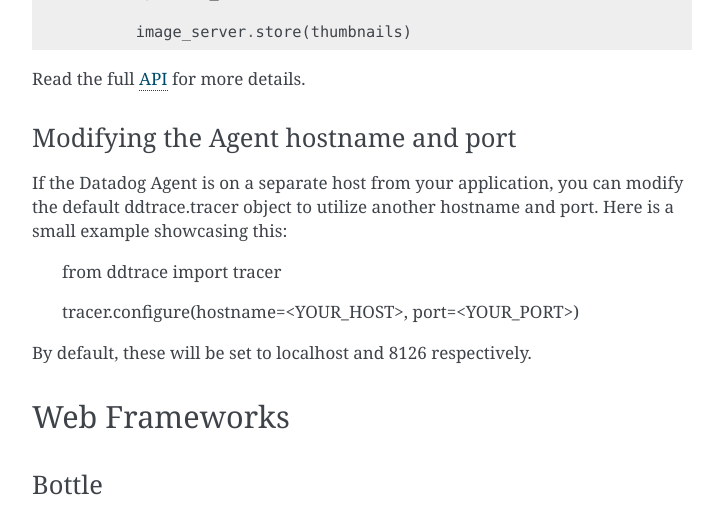
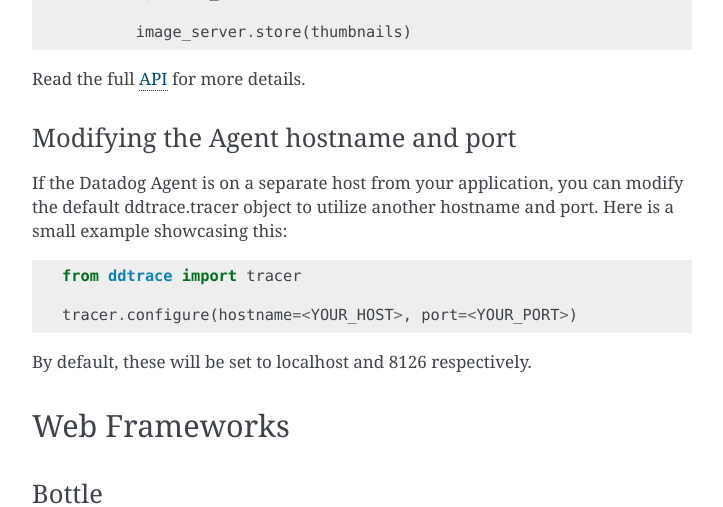
Before and after one commit to korniltsev-grafanista/pyroscope-python, a Sphinx documentation site: the page built from docs/index.rst, in a window 1280 px wide and 900 px high, scrolled down 2582 px, cut to the strip 0-507 px from the top of the window. Shown: the whole strip, without its empty margins (388-1111 px from the left). Built offline with Sphinx 7.4.7, drawn with Linux system fonts in a browser that asks for light colours.

Commit message:
Update doc with minor markdown fixes
Upstream-Commit: bf0906aff109293dca1984ee0cc1748c51572594

```diff
--- a/docs/index.rst
+++ b/docs/index.rst
@@ -113,9 +113,9 @@
 Read the full `API`_ for more details.
 
 Modifying the Agent hostname and port
-~~~~~~~~~~~~~~~~~~~~~~~~~~~~~~~~~~
+~~~~~~~~~~~~~~~~~~~~~~~~~~~~~~~~~~~~~
 
-If the Datadog Agent is on a separate host from your application, you can modify the default ddtrace.tracer object to utilize another hostname and port. Here is a small example showcasing this:
+If the Datadog Agent is on a separate host from your application, you can modify the default ddtrace.tracer object to utilize another hostname and port. Here is a small example showcasing this::
 
     from ddtrace import tracer
 
```
